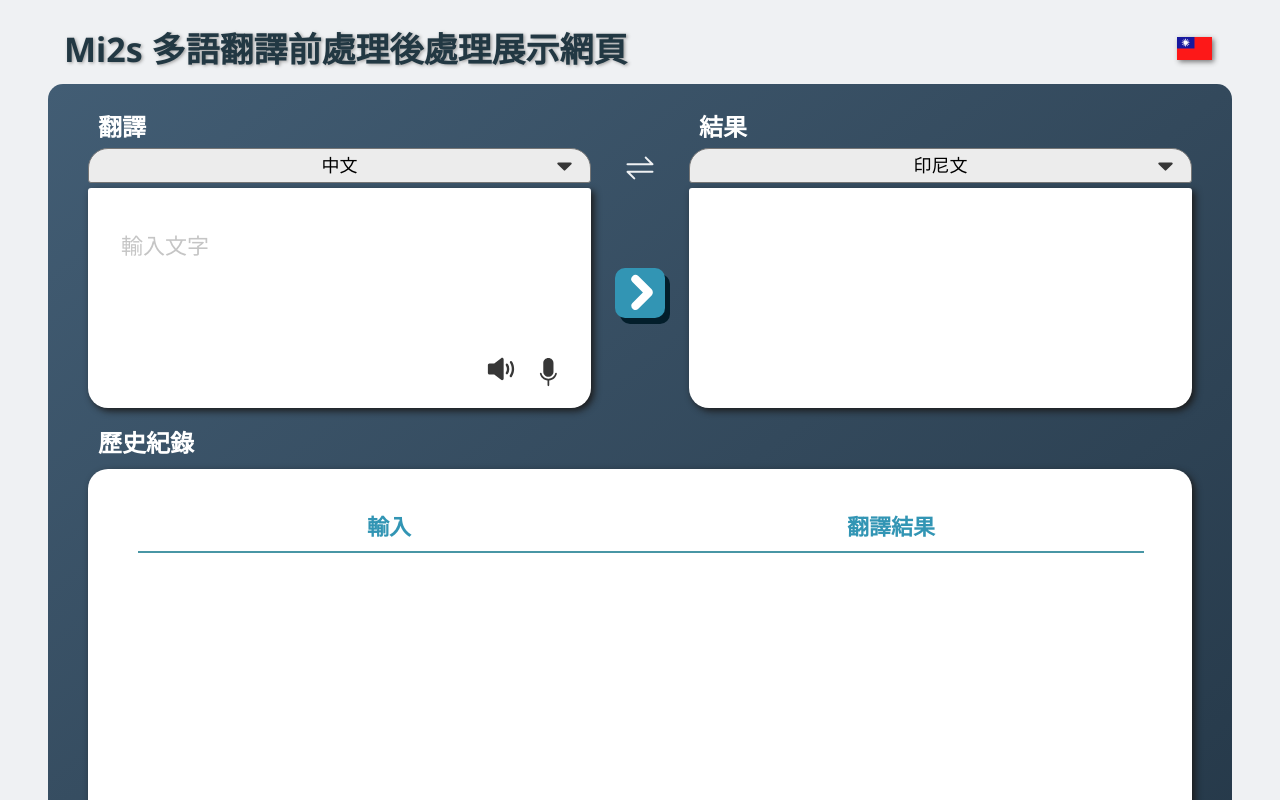
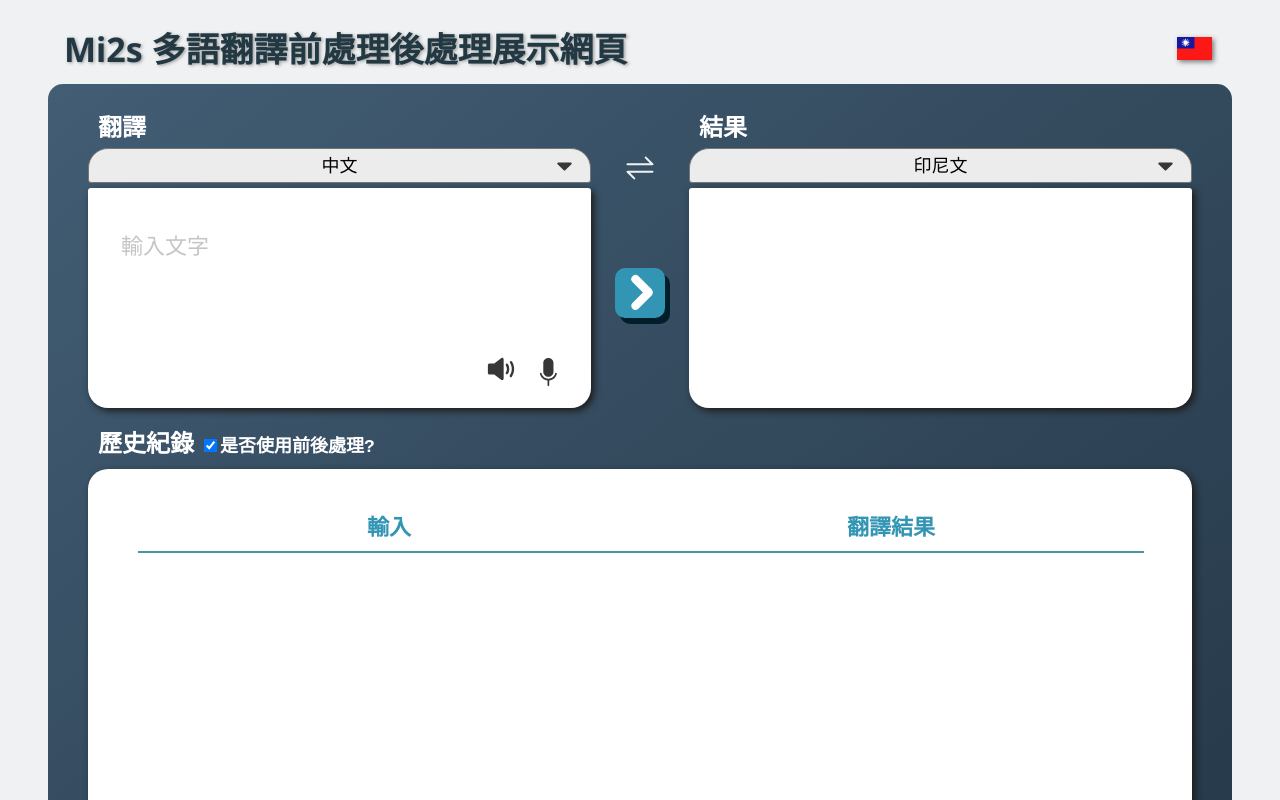
Before and after one commit to grtj1417/Translation_Website, a React (Vite) app: page / in a window 1280 px wide. Shown: the top 800 px of the page. Built offline with nearby package versions, Linux system fonts and the light colour scheme.

Commit message:
[feat] added raw option

```diff
--- a/src/App.jsx
+++ b/src/App.jsx
@@ -40,7 +40,8 @@
   const [language, setLanguage] = useState('zh');
   const [inputLanguage, setInputLanguage] = useState('zh');
   const [translateTo, setTranslateTo] = useState('id');
-
+  const [isPrePost, setIsPrePost] = useState(true);
+  const handleClickIsPrePost = () => setIsPrePost(!isPrePost);
 
   const languages = [
     { code: 'en', label: t('ENGTAG')},
@@ -54,7 +55,7 @@
 
   const handleTranslate = async () => {
     try {
-      const res = await mi2s_translation(inputLanguage, translateTo, input);
+      const res = await mi2s_translation(inputLanguage, translateTo, input, isPrePost);
       setResult(res);
 
       switch (res.after_translation.domain) {
@@ -169,6 +170,7 @@
           />
 
           <div className='translate-icons'>
+
             {result.before_translation && (
               <img
                 className='domain-icon'
@@ -228,7 +230,10 @@
 
         {/* history */}
         <div className='history-area'>
-          <div className='area-title'>{t('history')}</div>
+          <div className='area-title'>{t('history')}
+            <input id='isPrePost' type="checkbox" onChange={handleClickIsPrePost} checked={isPrePost} />
+            <label htmlFor="isPrePost" id='isPrePostText'>{t("ISPREPOST")}</label>
+          </div>
           <div className='history'>
             <div className='history-content history-content-title' aria-hidden="true">
               <div className='history-content-titles'>
--- a/src/api/translateApi.jsx
+++ b/src/api/translateApi.jsx
@@ -26,7 +26,7 @@
     }
 }
 
-async function mi2s_translation(src, tgt, inputString) {
+async function mi2s_translation(src, tgt, inputString, isPrePost) {
     const specialurl = "http://140.116.245.147:1002/translation";
     const normalurl = "http://140.116.245.157:1002/translation";
     var model = "";
@@ -88,6 +88,9 @@
     // 如果跟印尼文有相關 call 147
     var isSpecial = src == "zh" && tgt == "id";
     var url = isSpecial ? specialurl : normalurl;
+    if (!isPrePost && isSpecial) {
+        model = "zh2id_raw";
+    }
     var data = {
         "translation_text": inputString,
         "model": model,
@@ -110,6 +113,7 @@
 
         const responseData = await response.json();
         if (isSpecial) {
+            console.log(responseData);
             return responseData;
         } else {
             var translatedText = responseData.after_translation;
--- a/src/i18n.js
+++ b/src/i18n.js
@@ -25,7 +25,9 @@
             "POSTPROCESSED": "Post processed",
             "NERREPLBACK": "NER Substite Back",
             "POSTTAG": "PostProcessed",
-            "CAND": "Candidates"
+            "CAND": "Candidates",
+            "ISPREPOST":"Do you use pre- and post-processing?"
+
         }
     },
     zh: {
@@ -50,7 +52,8 @@
             "POSTPROCESSED": "後處理後",
             "NERREPLBACK": "NER 替換回",
             "POSTTAG": "後處理",
-            "CAND": "原始翻譯"
+            "CAND": "原始翻譯",
+            "ISPREPOST":"是否使用前後處理?"
         }
     },
     id: {
@@ -75,7 +78,8 @@
             "POSTPROCESSED": "Setelah Pasca Proses",
             "NERREPLBACK": "Penggantian NER Kembali",
             "POSTTAG": "Pasca Proses",
-            "CAND": "Terjemahan Asli"
+            "CAND": "Terjemahan Asli",
+            "ISPREPOST":"Apakah Anda menggunakan pra dan pasca pemrosesan?"
         }
     }
 };
--- a/src/sass/style.scss
+++ b/src/sass/style.scss
@@ -445,6 +445,14 @@
 
     }
 
+    #isPrePostText {
+        font-size: 18px;
+        font-family: 'Courier New', Courier, monospace;
+    }
+    #isPrePost {
+        margin-left: 10px;
+    }
+
 
     .history-area {
         grid-row: 2/3;
@@ -457,6 +465,10 @@
             display: flex;
             flex-direction: column;
             box-sizing: border-box;
+
+            #isPrePost {
+                font-size: 15px;
+            }
 
             .history-content {
                 animation: fade 1s linear 0s;
```
Also changed, not shown: 4 other files (tests, documents, lock files or other folders).
